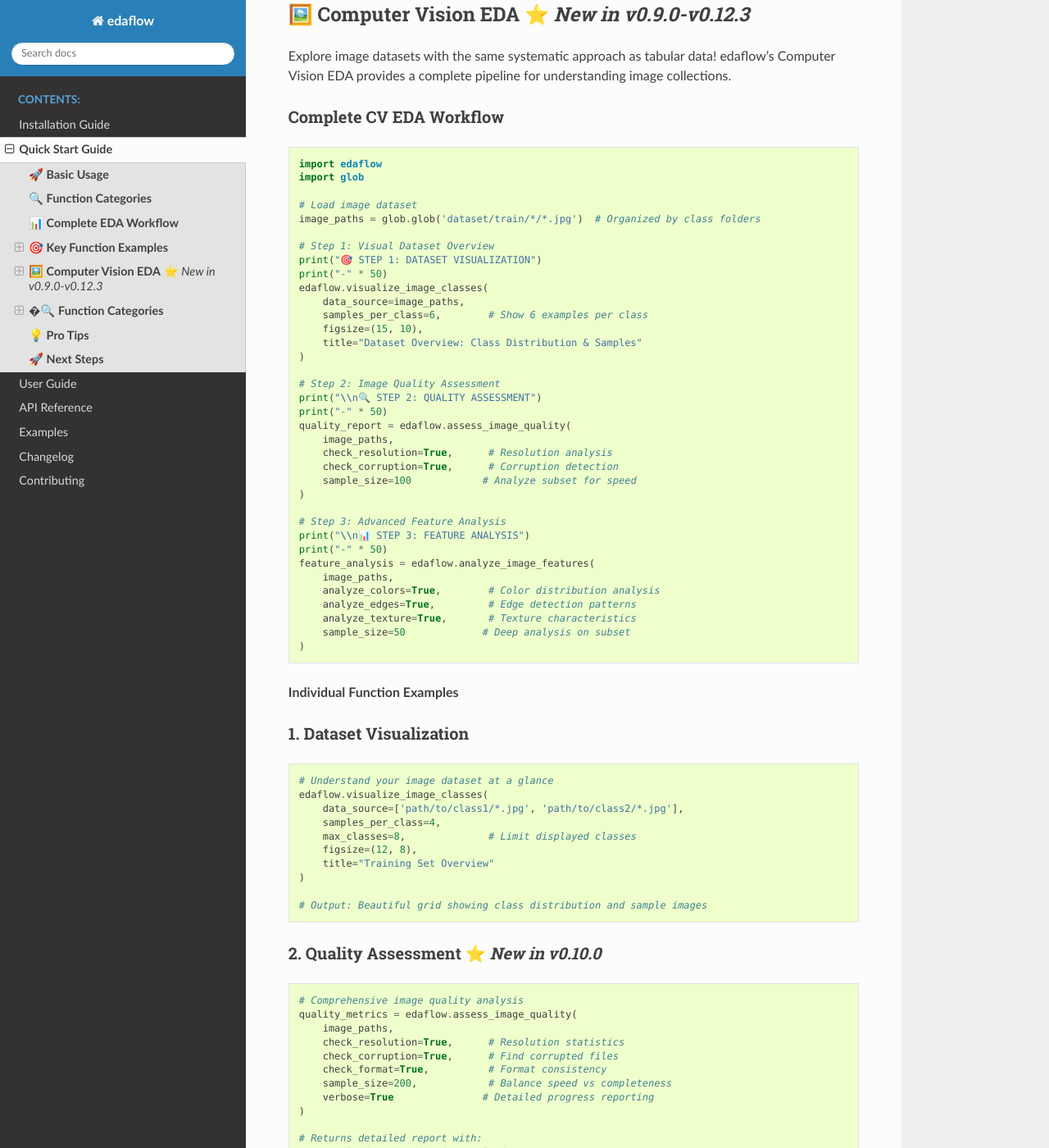
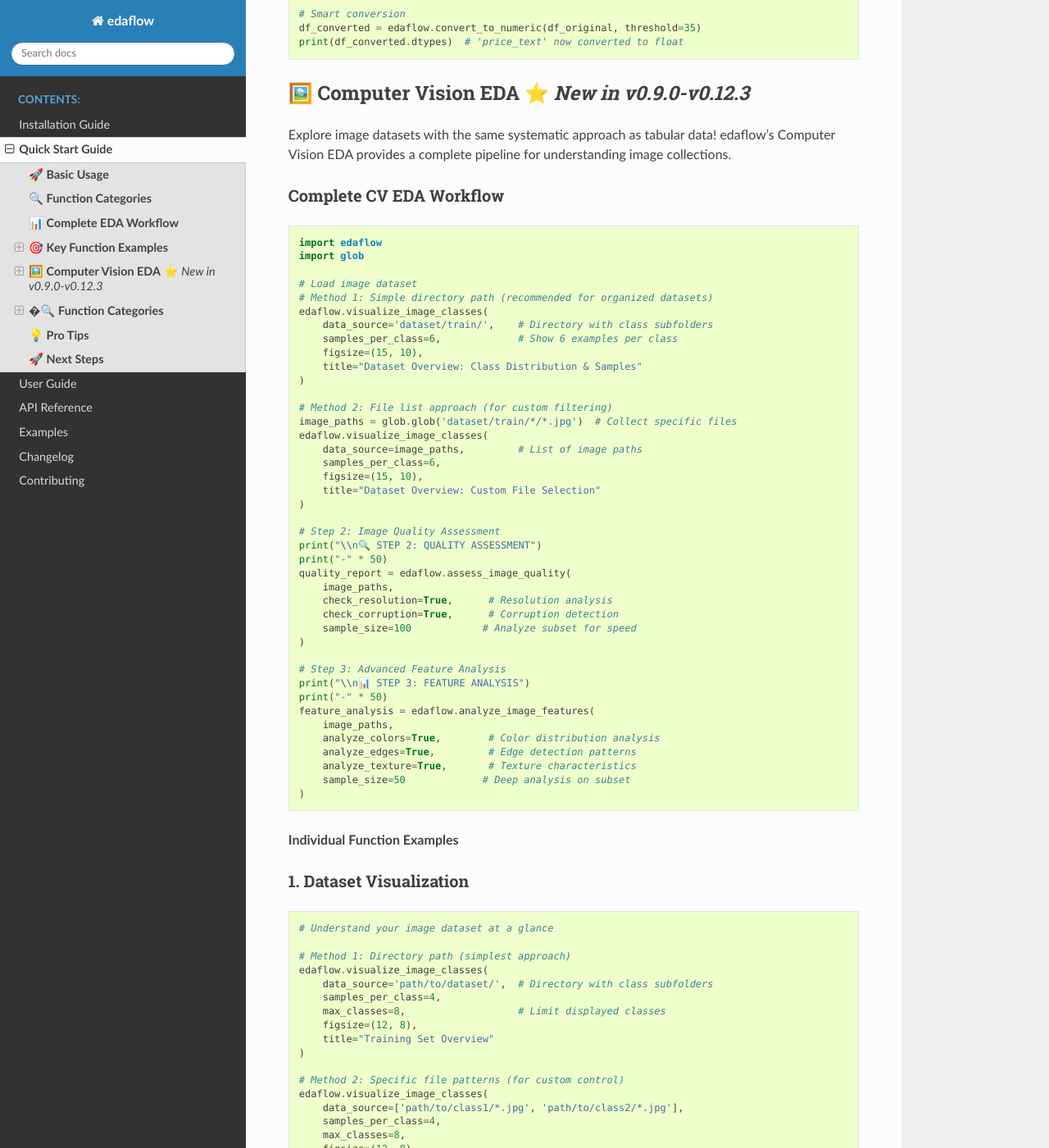
Before and after one commit to evanlow/edaflow, a Sphinx documentation site: the page built from docs/source/quickstart.rst, in a window 1280 px wide and 1400 px high, scrolled down 3836 px. Shown: the whole window at 82% size. Built offline with Sphinx 7.4.7 and the Read the Docs theme 3.1.0, drawn with Linux system fonts in a browser that asks for light colours; pages that are not in the unit, such as notebooks, are missing from menus; some of the changed text lies outside the part shown.

Commit message:
Fix RTD/PyPI documentation inconsistency
- Align RTD examples with PyPI documentation style
- Show both directory path and file list approaches clearly
- Remove confusing glob.glob() patterns in basic examples
- Prioritize simple data_source='directory/' approach (matches PyPI)
- Add Method 1/Method 2 labels for clarity
- Eliminate user confusion between different documentation sources

```diff
--- a/docs/source/index.rst
+++ b/docs/source/index.rst
@@ -59,7 +59,7 @@
    # ... and 9 more powerful functions!
 
    # NEW: Computer Vision EDA & Quality Assessment
-   edaflow.visualize_image_classes(data_source='dataset/images/')  # Image classification analysis
+   edaflow.visualize_image_classes(data_source='dataset/images/')  # Simple directory path
    edaflow.assess_image_quality(data_source='dataset/images/')     # Image quality assessment
 
 📚 **Documentation Contents**
--- a/docs/source/quickstart.rst
+++ b/docs/source/quickstart.rst
@@ -13,6 +13,11 @@
    print(df_converted.dtypes)  # 'price' now converted to float
 
    # Computer Vision EDA - Explore image datasets
+
+   # Method 1: Directory path (most common)
+   edaflow.visualize_image_classes(data_source='ecommerce_images/', samples_per_class=8)
+
+   # Method 2: File list with glob
    product_photos = glob.glob('ecommerce_images/*/*.jpg')
    edaflow.visualize_image_classes(data_source=product_photos, samples_per_class=8)
 
@@ -226,16 +231,21 @@
    import glob
 
    # Load image dataset
-   image_paths = glob.glob('dataset/train/*/*.jpg')  # Organized by class folders
-
-   # Step 1: Visual Dataset Overview
-   print("🎯 STEP 1: DATASET VISUALIZATION")
-   print("-" * 50)
+   # Method 1: Simple directory path (recommended for organized datasets)
    edaflow.visualize_image_classes(
-       data_source=image_paths,
-       samples_per_class=6,        # Show 6 examples per class
+       data_source='dataset/train/',    # Directory with class subfolders
+       samples_per_class=6,             # Show 6 examples per class
        figsize=(15, 10),
        title="Dataset Overview: Class Distribution & Samples"
+   )
+
+   # Method 2: File list approach (for custom filtering)
+   image_paths = glob.glob('dataset/train/*/*.jpg')  # Collect specific files
+   edaflow.visualize_image_classes(
+       data_source=image_paths,         # List of image paths
+       samples_per_class=6,
+       figsize=(15, 10),
+       title="Dataset Overview: Custom File Selection"
    )
 
    # Step 2: Image Quality Assessment
@@ -267,10 +277,21 @@
 .. code-block:: python
 
    # Understand your image dataset at a glance
+
+   # Method 1: Directory path (simplest approach)
+   edaflow.visualize_image_classes(
+       data_source='path/to/dataset/',  # Directory with class subfolders
+       samples_per_class=4,
+       max_classes=8,                   # Limit displayed classes
+       figsize=(12, 8),
+       title="Training Set Overview"
+   )
+
+   # Method 2: Specific file patterns (for custom control)
    edaflow.visualize_image_classes(
        data_source=['path/to/class1/*.jpg', 'path/to/class2/*.jpg'],
        samples_per_class=4,
-       max_classes=8,              # Limit displayed classes
+       max_classes=8,
        figsize=(12, 8),
        title="Training Set Overview"
    )
@@ -335,8 +356,8 @@
    edaflow.analyze_image_features(satellite_images, analyze_texture=True)
 
    # Product Photography Quality Control
-   product_photos = glob.glob('ecommerce_images/*/*.jpg')
-   edaflow.visualize_image_classes(data_source=product_photos, samples_per_class=8)
+   # Simple directory approach (matches PyPI documentation style)
+   edaflow.visualize_image_classes(data_source='ecommerce_images/', samples_per_class=8)
 
 �🔍 **Function Categories**
 --------------------------
```
